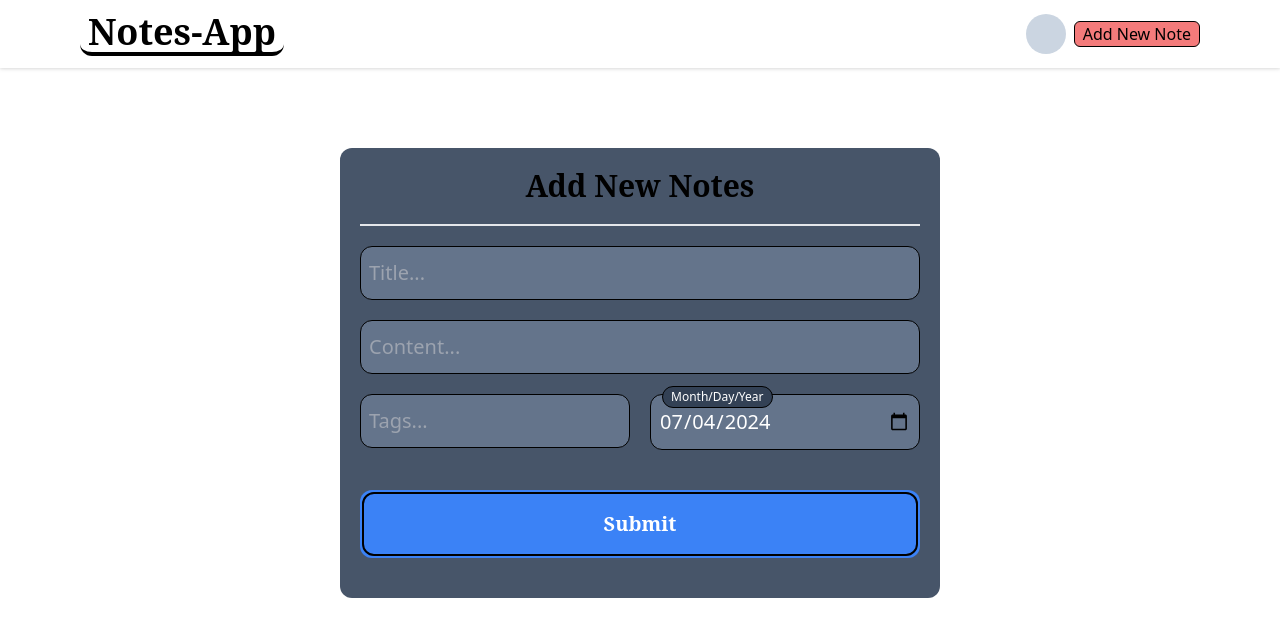
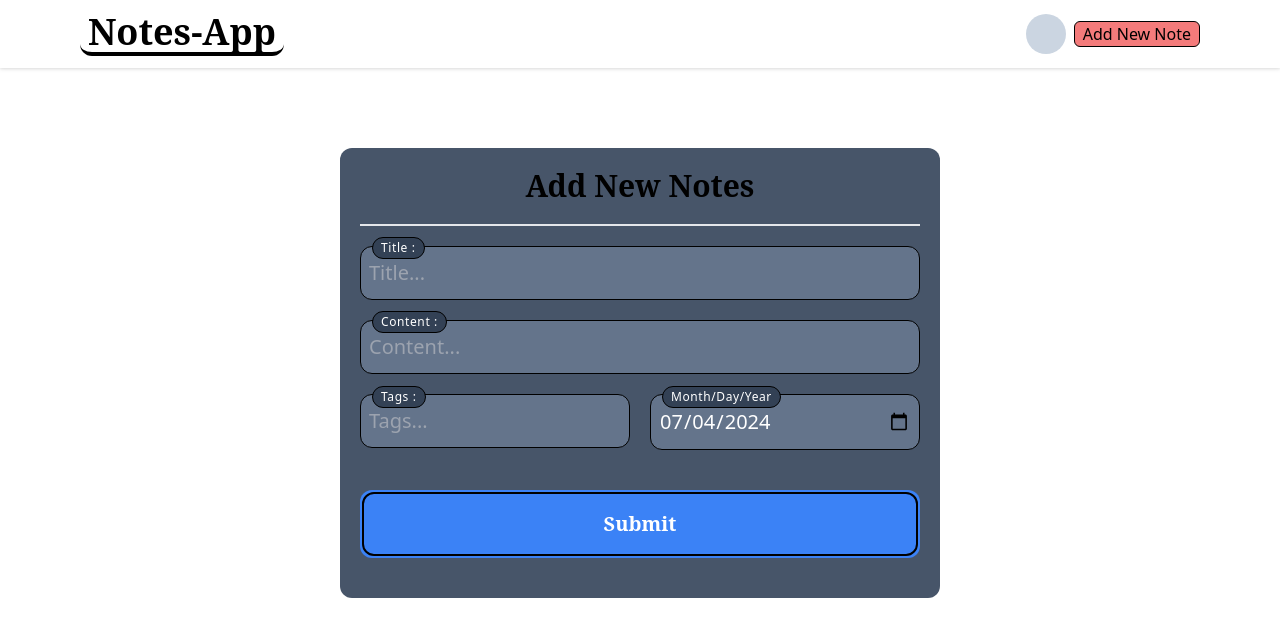
Before and after one commit to lllSkaSkaSkalll/notes-app, a React (Vite) app: page /notes-app/newnotes in a window 1280 px wide. Shown: the top 636 px of the page. Built offline with nearby package versions, Linux system fonts and the light colour scheme; a web font is replaced by a local one.

Commit message:
add label

```diff
--- a/src/pages/NewNotes/AddNewNotes.jsx
+++ b/src/pages/NewNotes/AddNewNotes.jsx
@@ -81,21 +81,24 @@ const AddNewNotes = () => {
                 <div className="">
                     <form onSubmit={handleSubmit(onSubmit)} className="max-w-[600px] m-auto bg-slate-600 p-5 rounded-xl">
                         <h1 className="text-3xl font-podkova text-center pb-5 border-b-2 font-bold">Add New Notes</h1>
-                        <div className="pt-5">
+                        <div className="pt-5 relative">
+                            <p className="text-xs absolute top-0 translate-y-1/2 tracking-wider left-3 text-white border border-black bg-slate-700 rounded-full px-2 py-[2px]">Title :</p>
                             <input type="text" {...register("title")} className="px-2 py-3 w-full text-xl border border-black rounded-xl bg-slate-500 text-white" placeholder="Title..." />
                             {errors.title && <p className="text-red-500">{errors.title.message}</p>}
                         </div>
-                        <div className="pt-5">
+                        <div className="pt-5 relative">
+                            <p className="text-xs absolute top-0 translate-y-1/2 tracking-wider left-3 text-white border border-black bg-slate-700 rounded-full px-2 py-[2px]">Content :</p>
                             <input type="text" {...register("content")} className="px-2 py-3 w-full text-xl border border-black rounded-xl bg-slate-500 text-white" placeholder="Content..." />
                             {errors.content && <p className="text-red-500">{errors.content.message}</p>}
                         </div>
                         <div className="pt-5 grid grid-cols-1 md:grid-cols-2 gap-5">
-                            <div className="">
+                            <div className="relative">
+                                <p className="text-xs absolute -top-2 left-3 tracking-wider text-white border border-black bg-slate-700 rounded-full px-2 py-[2px]">Tags :</p>
                                 <input type="text" {...register("tag")} className="px-2 py-3 w-full text-xl border border-black rounded-xl bg-slate-500 text-white" placeholder="Tags..." />
                                 {errors.tag && <p className="text-red-500">{errors.tag.message}</p>}
                             </div>
                             <div className="relative">
-                                <p className="text-xs absolute -top-2 left-3 text-white border border-black bg-slate-700 rounded-full px-2 py-[2px]">Month/Day/Year</p>
+                                <p className="text-xs absolute -top-2 left-3 tracking-wider text-white border border-black bg-slate-700 rounded-full px-2 py-[2px]">Month/Day/Year</p>
                                 <input type="date" {...register("date")} defaultValue={todayDate} min={todayDate} max={nextYearDate} className="px-2 py-3 w-full text-xl border border-black rounded-xl bg-slate-500 text-white" />
                                 {errors.date && <p className="text-red-500">{errors.date.message}</p>}
                             </div>
```
